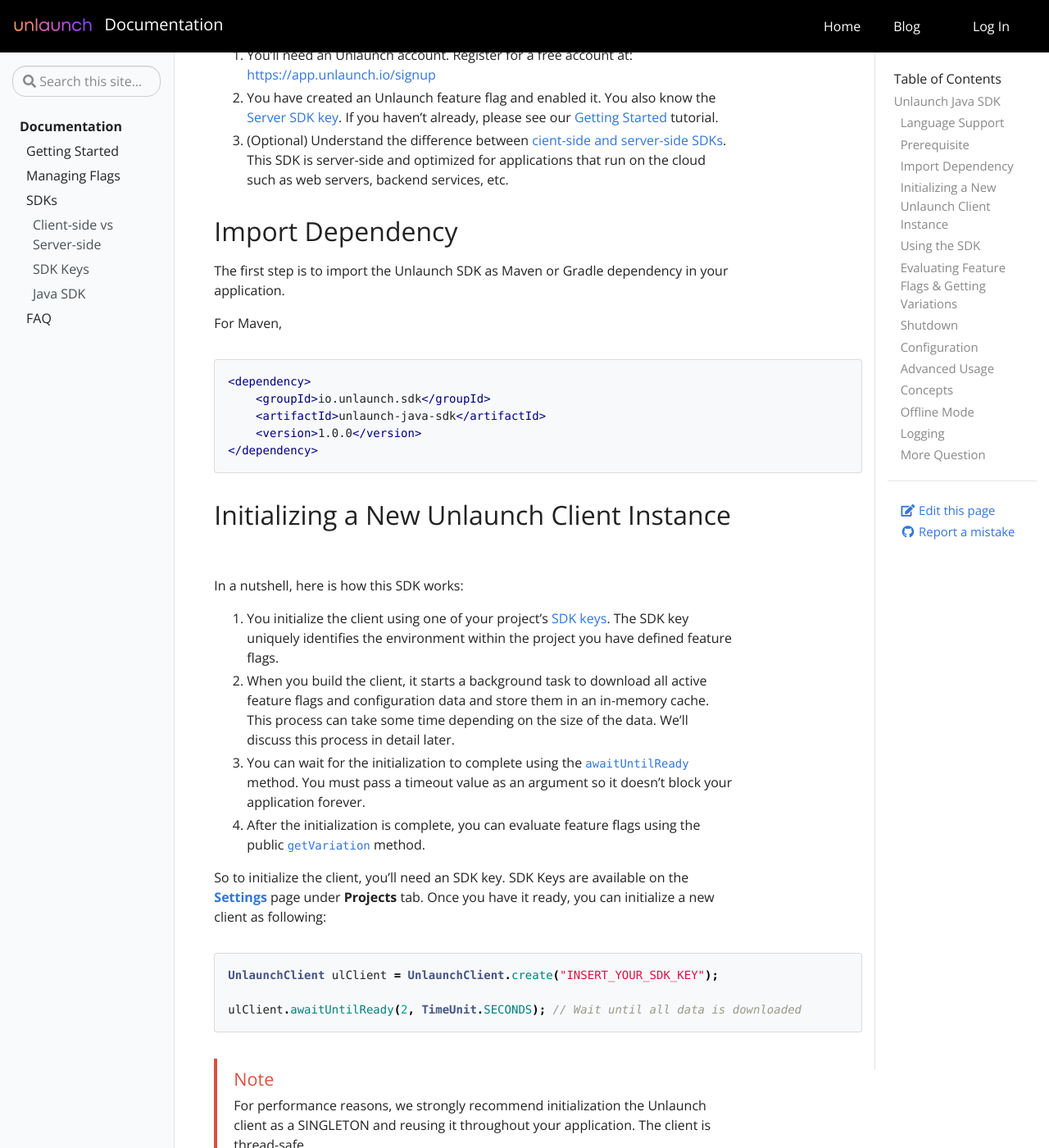
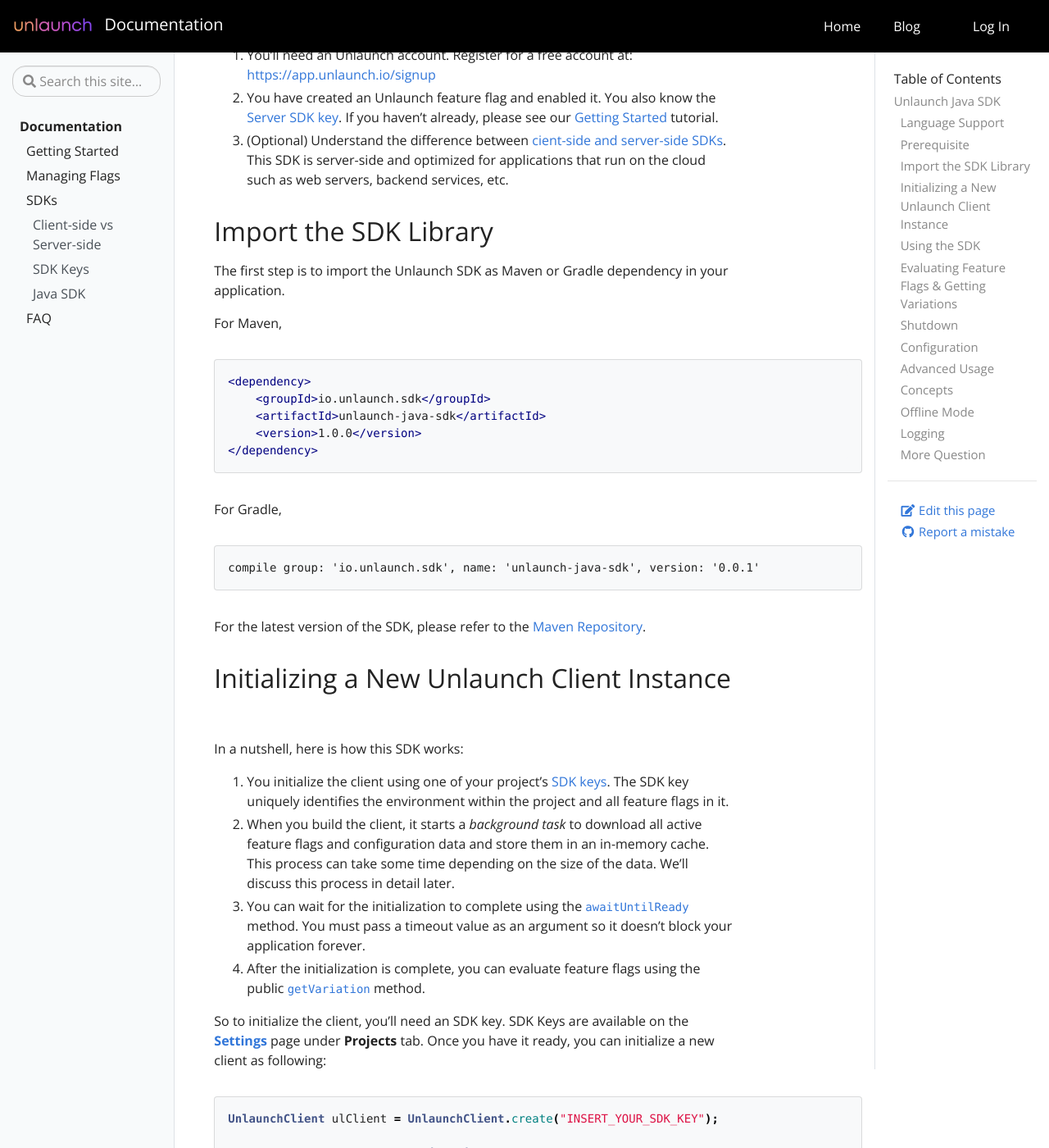
Before and after one commit to unlaunch/documentation, a Jekyll site: the page built from _docs/sdks/java-sdk.md, in a window 1280 px wide and 1400 px high, scrolled down 531 px. Shown: the whole window at 82% size. Built offline with Jekyll 4.4.1, drawn with Linux system fonts in a browser that asks for light colours; some of the changed text lies outside the part shown.

Commit message:
Minor style improvements and some grammar fixes

````diff
--- a/_docs/sdks/java-sdk.md
+++ b/_docs/sdks/java-sdk.md
@@ -21,7 +21,7 @@
 2. You have created an Unlaunch feature flag and enabled it. You also know the [Server SDK key](sdk-keys). If you haven't already, please see our [Getting Started](../getting-started) tutorial.
 3. (Optional) Understand the difference between [cient-side and server-side SDKs](client-vs-server-side-sdks). This SDK is server-side and optimized for applications that run on the cloud such as web servers, backend services, etc.
 
-## Import Dependency
+## Import the SDK Library
 
 The first step is to import the Unlaunch SDK as Maven or Gradle dependency in your application.
 
@@ -34,12 +34,19 @@
 </dependency>
 ```
 
+For Gradle,
+```
+compile group: 'io.unlaunch.sdk', name: 'unlaunch-java-sdk', version: '0.0.1'
+```
+
+For the latest version of the SDK, please refer to the [Maven Repository](https://mvnrepository.com/artifact/io.unlaunch.sdk/unlaunch-java-sdk).
+
 ## Initializing a New Unlaunch Client Instance
 
 In a nutshell, here is how this SDK works:
 
-1. You initialize the client using one of your project's [SDK keys](sdk-keys). The SDK key uniquely identifies the environment within the project you have defined feature flags.
-2. When you build the client, it starts a background task to download all active feature flags and configuration data and store them in an in-memory cache. This process can take some time depending on the size of the data. We'll discuss this process in detail later.
+1. You initialize the client using one of your project's [SDK keys](sdk-keys). The SDK key uniquely identifies the environment within the project and all feature flags in it.
+2. When you build the client, it starts a *background task* to download all active feature flags and configuration data and store them in an in-memory cache. This process can take some time depending on the size of the data. We'll discuss this process in detail later.
 3. You can wait for the initialization to complete using the [`awaitUntilReady`](https://javadoc.io/doc/io.unlaunch.sdk/unlaunch-java-sdk/latest/io/unlaunch/UnlaunchClient.html) method. You must pass a timeout value as an argument so it doesn't block your application forever.
 3. After the initialization is complete, you can evaluate feature flags using the public [`getVariation`](https://javadoc.io/doc/io.unlaunch.sdk/unlaunch-java-sdk/latest/io/unlaunch/UnlaunchClient.html) method.
 
@@ -112,7 +119,7 @@
 ```
 
 When evaluating this flag, you must pass in `country` and `subscriber` attributes. If the
-user is from USA and is subscriber, the "on" variation will be returned. Otherwise, "off". For example,
+user is from USA and is a subscriber, the "on" variation will be returned. Otherwise, "off". For example,
 
 ```java
 client.getVariation(
@@ -125,7 +132,7 @@
 
 ##### `getFeature(String flagKey, String identity)`
 
-This behaves just like the `getVariation` method but instead of returning a string, it returns an [UnlaunchFeature](https://javadoc.io/doc/io.unlaunch.sdk/unlaunch-java-sdk/latest/io/unlaunch/UnlaunchFeature.html) object instead. Use this method when you want to get more than just the variation. This is mostly used for fetching dynamic configuration associated with the feature flag.
+This behaves just like the `getVariation` method but instead of returning a string, it returns an [UnlaunchFeature](https://javadoc.io/doc/io.unlaunch.sdk/unlaunch-java-sdk/latest/io/unlaunch/UnlaunchFeature.html) object instead. Use this method when you want to get more than just the variation. This is mostly used for fetching *dynamic configuration* associated with the feature flag.
 
 For example, say you want to change the color of a button for some users. You'd define the colors for each variation in the Unlaunch Console as a key-value pair. Then in your application, you can fetch like this:
 
@@ -137,7 +144,7 @@
 ```
 
 <div class="d-flex justify-content-center">
-    <img src="/assets/img/feature_flag_config.png" alt="Dynamic Configuration in Unlaunch" width="900"/>
+    <img src="/assets/img/feature_flag_config.png" alt="Dynamic Configuration in Unlaunch" width="500"/>
 </div>
 
 ##### `getFeature(flagKey, identity, attributes)`
````
Also changed, not shown: other parts of _docs/sdks/java-sdk.md (+1 -1 lines), _docs/sdks/index.md (+3 -3 lines).
